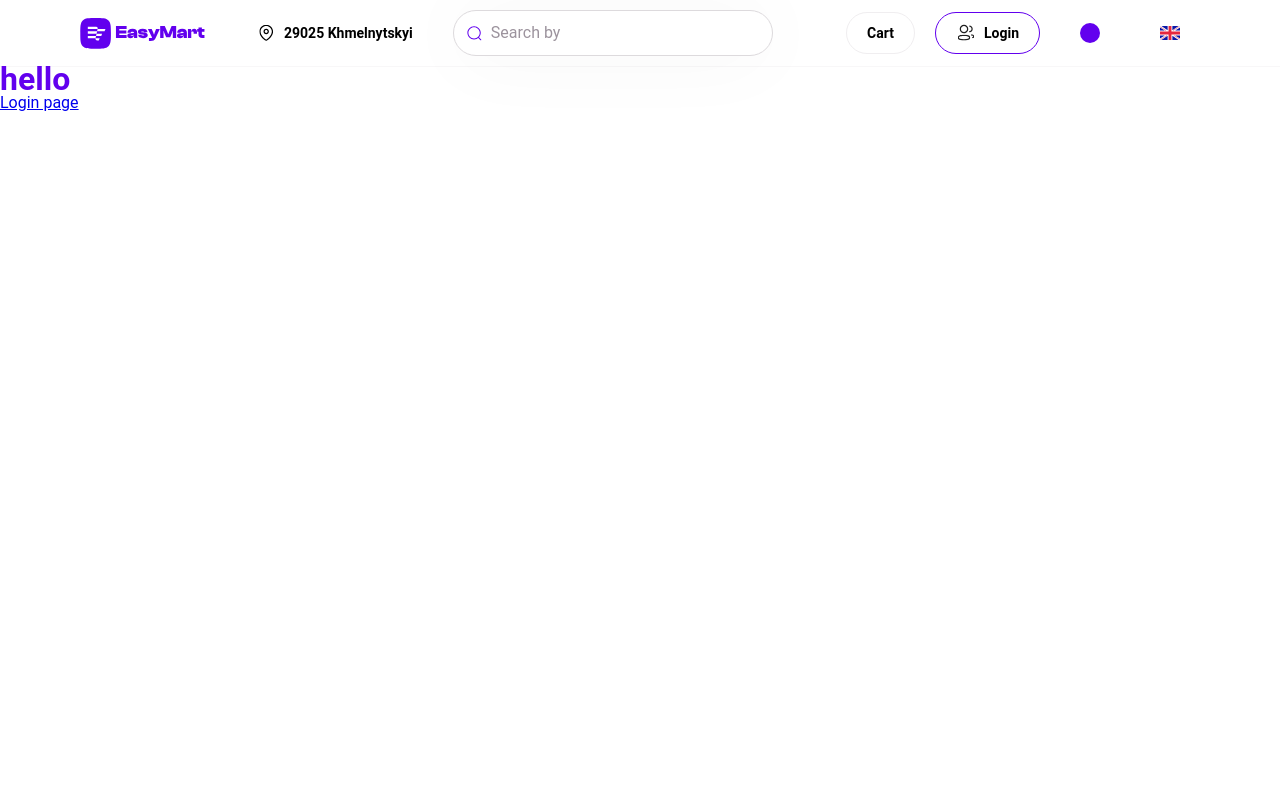
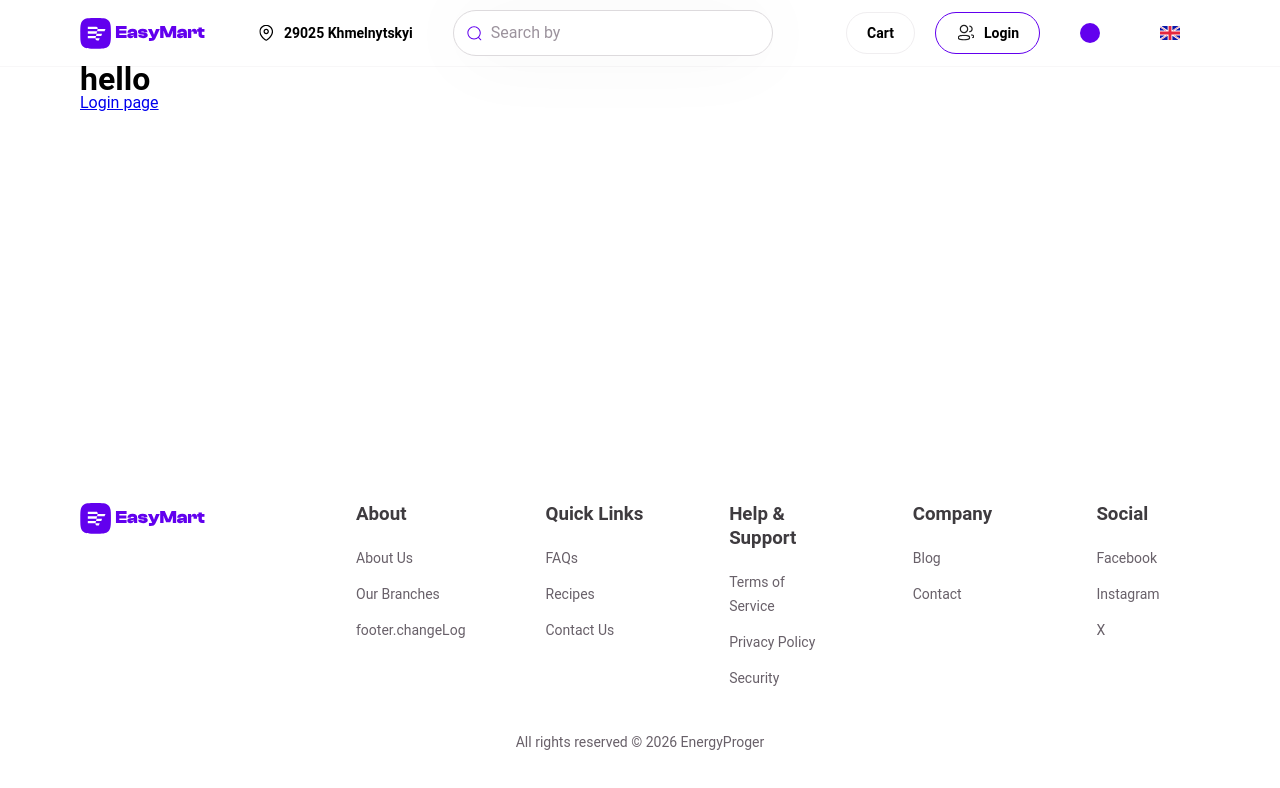
Before and after one commit to EnergyProger/e-commerce-food-market, a React (Vite) app: page / in a window 1280 px wide. Shown: the top 788 px of the page. Built offline with nearby package versions, Linux system fonts and the light colour scheme.

Commit message:
feat: Implement a reusable Footer component with internationalization and integrate it into the Home page

```diff
--- a/public/locales/en/translation.json
+++ b/public/locales/en/translation.json
@@ -4,5 +4,27 @@
     "cart": "Cart",
     "searchBy": "Search by",
     "login": "Login"
+  },
+  "footer": {
+    "about": "About",
+    "aboutUs": "About Us",
+    "ourBranches": "Our Branches",
+    "changelog": "Changelog",
+    "quickLinks": "Quick Links",
+    "faqs": "FAQs",
+    "recipes": "Recipes",
+    "contactUs": "Contact Us",
+    "helpSupport": "Help & Support",
+    "termsOfService": "Terms of Service",
+    "privacyPolicy": "Privacy Policy",
+    "security": "Security",
+    "company": "Company",
+    "blog": "Blog",
+    "contact": "Contact",
+    "social": "Social",
+    "facebook": "Facebook",
+    "instagram": "Instagram",
+    "x": "X",
+    "copyright": "All rights reserved © {{year}} {{company}}"
   }
 }
--- a/src/pages/Home/ui/HomePage.module.scss
+++ b/src/pages/Home/ui/HomePage.module.scss
@@ -1,3 +1,10 @@
-.title {
-  color: var(--primary-color);
+.pageWrapper {
+  min-height: 100dvh;
+  display: flex;
+  flex-direction: column;
 }
+
+.content {
+  flex: 1;
+  padding: 0 calc(var(--spacing-10) * 2);
+}
--- a/src/pages/Home/ui/HomePage.tsx
+++ b/src/pages/Home/ui/HomePage.tsx
@@ -1,6 +1,7 @@
 import { Link } from "react-router";
 import { useTranslation } from "react-i18next";
 import { Header } from "@/widgets/Header";
+import { Footer } from "@/widgets/Footer";
 
 import styles from "./HomePage.module.scss";
 
@@ -8,11 +9,14 @@ const HomePage = () => {
   const { t } = useTranslation();
 
   return (
-    <>
+    <div className={styles.pageWrapper}>
       <Header />
-      <h1 className={styles.title}>{t("hello")}</h1>
-      <Link to={"/login"}>Login page</Link>
-    </>
+      <main className={styles.content}>
+        <h1 className={styles.title}>{t("hello")}</h1>
+        <Link to={"/login"}>Login page</Link>
+      </main>
+      <Footer />
+    </div>
   );
 };
 
--- /dev/null
+++ b/src/widgets/Footer/index.ts
@@ -0,0 +1,3 @@
+import { Footer } from "./ui/Footer";
+
+export { Footer };
--- /dev/null
+++ b/src/widgets/Footer/ui/Footer.module.scss
@@ -0,0 +1,63 @@
+.footer {
+  background-color: var(--white);
+  padding: calc(var(--spacing-3) * 6) 0
+    calc(var(--spacing-10) + var(--spacing-2));
+}
+
+.container {
+  padding: var(--spacing-3) calc(var(--spacing-3) * 8);
+  display: flex;
+  align-items: flex-start;
+  gap: 140px;
+}
+
+.icon {
+  fill: var(--primary-color);
+}
+
+.links {
+  display: flex;
+  gap: 80px;
+  flex: 1;
+}
+
+.column {
+  width: 25%;
+}
+
+.columnTitle {
+  color: var(--gray-800);
+  margin: 0 0 calc(var(--spacing-3) * 2);
+}
+
+.linkList {
+  list-style: none;
+  padding: 0;
+  margin: 0;
+
+  li {
+    margin-bottom: var(--spacing-4);
+
+    &:last-child {
+      margin-bottom: 0;
+    }
+  }
+}
+
+.link {
+  color: var(--gray-600);
+  font-size: var(--font-size-sm);
+  text-decoration: none;
+  transition: color 0.2s linear;
+
+  &:hover {
+    color: var(--primary-color);
+  }
+}
+
+.copyright {
+  color: var(--gray-600);
+  font: var(--font-sm);
+  text-align: center;
+  margin-top: var(--spacing-8);
+}
--- /dev/null
+++ b/src/widgets/Footer/ui/Footer.tsx
@@ -0,0 +1,118 @@
+import { useTranslation } from "react-i18next";
+import { Link } from "react-router";
+import { routePaths } from "@/shared/config";
+import LogoIcon from "@/shared/assets/icons/Logo.svg?react";
+
+import styles from "./Footer.module.scss";
+
+export const Footer = () => {
+  const { t } = useTranslation();
+
+  return (
+    <footer className={styles.footer}>
+      <div className={styles.container}>
+        <LogoIcon className={styles.icon} />
+        <div className={styles.links}>
+          <div className={styles.column}>
+            <h3 className={styles.columnTitle}>{t("footer.about")}</h3>
+            <ul className={styles.linkList}>
+              <li>
+                <Link className={styles.link} to={routePaths.home}>
+                  {t("footer.aboutUs")}
+                </Link>
+              </li>
+              <li>
+                <Link className={styles.link} to={routePaths.home}>
+                  {t("footer.ourBranches")}
+                </Link>
+              </li>
+              <li>
+                <Link className={styles.link} to={routePaths.home}>
+                  {t("footer.changeLog")}
+                </Link>
+              </li>
+            </ul>
+          </div>
+          <div className={styles.column}>
+            <h3 className={styles.columnTitle}>{t("footer.quickLinks")}</h3>
+            <ul className={styles.linkList}>
+              <li>
+                <Link className={styles.link} to={routePaths.home}>
+                  {t("footer.faqs")}
+                </Link>
+              </li>
+              <li>
+                <Link className={styles.link} to={routePaths.home}>
+                  {t("footer.recipes")}
+                </Link>
+              </li>
+              <li>
+                <Link className={styles.link} to={routePaths.home}>
+                  {t("footer.contactUs")}
+                </Link>
+              </li>
+            </ul>
+          </div>
+          <div className={styles.column}>
+            <h3 className={styles.columnTitle}>{t("footer.helpSupport")}</h3>
+            <ul className={styles.linkList}>
+              <li>
+                <Link className={styles.link} to={routePaths.home}>
+                  {t("footer.termsOfService")}
+                </Link>
+              </li>
+              <li>
+                <Link className={styles.link} to={routePaths.home}>
+                  {t("footer.privacyPolicy")}
+                </Link>
+              </li>
+              <li>
+                <Link className={styles.link} to={routePaths.home}>
+                  {t("footer.security")}
+                </Link>
+              </li>
+            </ul>
+          </div>
+          <div className={styles.column}>
+            <h3 className={styles.columnTitle}>{t("footer.company")}</h3>
+            <ul className={styles.linkList}>
+              <li>
+                <Link className={styles.link} to={routePaths.home}>
+                  {t("footer.blog")}
+                </Link>
+              </li>
+              <li>
+                <Link className={styles.link} to={routePaths.home}>
+                  {t("footer.contact")}
+                </Link>
+              </li>
+            </ul>
+          </div>
+          <div className={styles.column}>
+            <h3 className={styles.columnTitle}>{t("footer.social")}</h3>
+            <ul className={styles.linkList}>
+              <li>
+                <Link className={styles.link} to={routePaths.home}>
+                  {t("footer.facebook")}
+                </Link>
+              </li>
+              <li>
+                <Link className={styles.link} to={routePaths.home}>
+                  {t("footer.instagram")}
+                </Link>
+              </li>
+              <li>
+                <Link className={styles.link} to={routePaths.home}>
+                  {t("footer.x")}
+                </Link>
+              </li>
+            </ul>
+          </div>
+        </div>
+      </div>
+      <div className={styles.copyright}>
+        {t("footer.copyright", { year: "2026", company: "EnergyProger" })}
+      </div>
+    </footer>
+  );
+};
```
Also changed, not shown: public/locales/ua/translation.json (+22 -0 lines).
